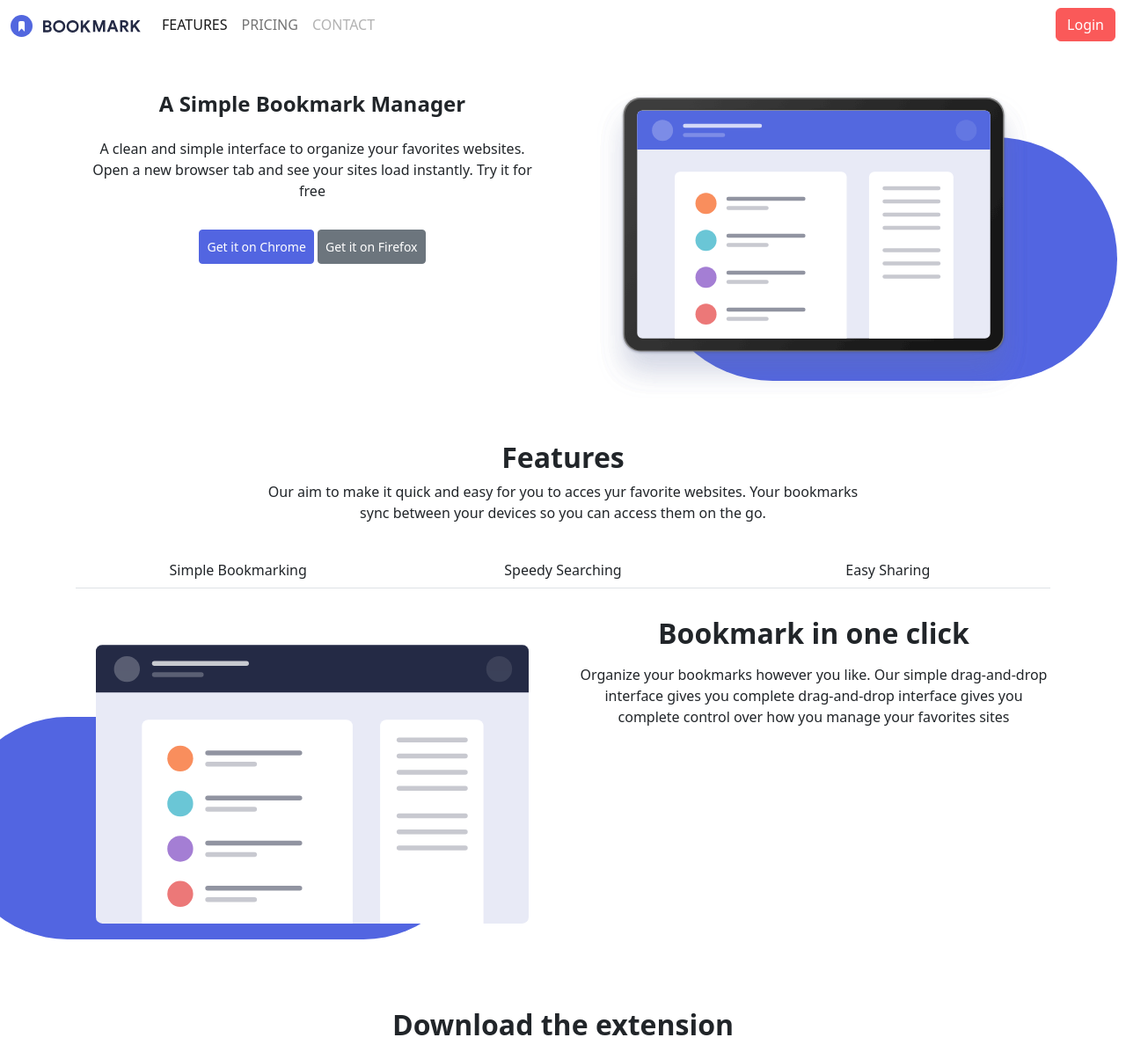
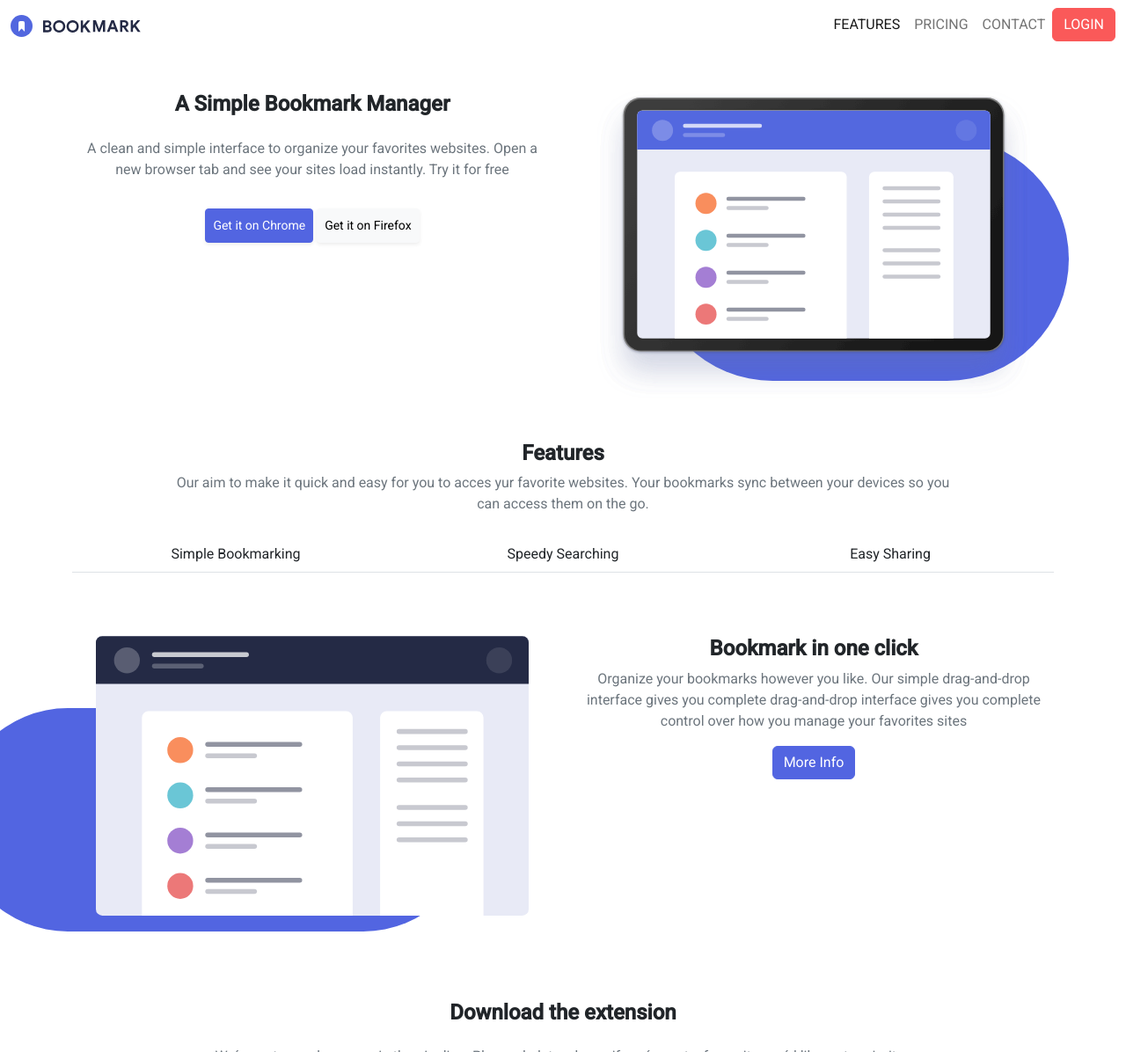
Before and after one commit to erikCandia/Sprint-2-React-IT-Academy, a website: page index.html in a window 1280 px wide. Shown: the top 1196 px of the page at 88% size. Drawn offline with nearby package versions, Linux system fonts and the light colour scheme.

Commit message:
Nivel 1 terminado

```diff
--- a/index.html
+++ b/index.html
@@ -5,6 +5,9 @@
   <meta http-equiv="X-UA-Compatible" content="IE=edge">
   <meta name="viewport" content="width=device-width, initial-scale=1.0">
   <title>Document</title>
+  <link rel="preconnect" href="https://fonts.googleapis.com">
+  <link rel="preconnect" href="https://fonts.gstatic.com" crossorigin>
+  <link href="https://fonts.googleapis.com/css2?family=Roboto:ital,wght@0,400;0,500;1,500&display=swap" rel="stylesheet">
   <!-- Linkeamos al archivo css -->
   <link rel="stylesheet" href="sass/custom.css">
 </head>
@@ -16,7 +19,8 @@
         <span class="navbar-toggler-icon"></span>
       </button>
       <div class="collapse navbar-collapse" id="navbarSupportedContent">
-        <ul class="navbar-nav me-auto mb-2 mb-lg-0">
+        <ul class="navbar-nav me-auto mb-2 mb-lg-0 w-100">
+          <li class="nav-item flex-fill"></li>
           <li class="nav-item">
             <a class="nav-link active" aria-current="page" href="#">FEATURES</a>
           </li>
@@ -24,11 +28,11 @@
             <a class="nav-link" href="#">PRICING</a>
           </li>
           <li class="nav-item">
-            <a class="nav-link disabled" href="#" tabindex="-1" aria-disabled="true">CONTACT</a>
+            <a class="nav-link" aria-current="page" href="#">CONTACT</a>
           </li>
         </ul>
         <form class="d-flex">
-          <button class="btn btn-danger text-white" type="submit">Login</button>
+          <button class="btn btn-danger text-white" type="submit">LOGIN</button>
         </form>
       </div>
     </div>
@@ -37,37 +41,37 @@
     <section class="container">
       <article class="row d-flex justify-content-center flex-row-reverse">
         <div class="primerFondo text-center col-12 col-md-6 col-lg-6">
-          <span class="fondo1 badge rounded-pill bg-primary">
+          <span class="fondo1 badge rounded-pill bg-primary col-10 col-sm-10 col-md-10">
           </span>
           <img class="pt-5" src="Imagenes/illustration-hero.svg" alt="">
         </div>
         <div class="col-12 col-md-6 col-lg-6">
           <div class="text-center col-12">
             <h4 class="pt-5 pb-2 fw-bolder">A Simple Bookmark Manager</h4>
-            <p class="text-center fw-light p-3 pt-2 fs-6">
+            <p class="text-center fw-light p-3 pt-2 fs-6 text-secondary">
               A clean and simple interface to organize your favorites websites. Open a new browser
               tab and see your sites load instantly. Try it for free
             </p>
           </div>
           <div class="text-center pb-3">
-            <button class="btn btn-primary btn-sm p-2" type="button">
+            <button class="btn btn-primary btn-sm p-2 shadow-sm">
               Get it on Chrome
             </button>
-            <button class="btn btn-secondary btn-sm p-2">
+            <button class="btn btn-light btn-sm p-2 shadow-sm">
               Get it on Firefox
             </button>
           </div>
         </div>
       </article>
       <article class="row justify-content-center pt-5 p-3">
-        <div class="row col-sm-8 col-md-8">
-          <h2 class="fw-bolder text-center">Features</h2>
-          <p class="text-center fw-light fs-6 col-12">
+        <div class="col-sm-8 col-md-8 col-lg-10">
+          <h4 class="fw-bolder text-center">Features</h4>
+          <p class="text-center fw-light fs-6 col-12 text-secondary">
             Our aim to make it quick and easy for you to acces yur favorite websites. Your
             bookmarks sync between your devices so you can access them on the go.
           </p>
         </div>
-        <div class="container pt-3">
+        <div class="container p-2">
             <ul class="row nav nav-tabs">
               <li class="nav-item text-center col-12 col-lg-4">
                 <a class="nav-link text-dark" href="#">Simple Bookmarking</a>
@@ -75,7 +79,7 @@
               <li class="nav-item text-center col-12 col-lg-4">
                 <a class="nav-link text-dark" href="#">Speedy Searching</a>
               </li>
-              <li class="nav-item text-center col-12 col-lg-4 ">
+              <li class="nav-item text-center col-12 col-lg-4">
                 <a class="nav-link text-dark" href="#">Easy Sharing</a>
               </li>
             </ul>
@@ -88,8 +92,8 @@
           <img class="pt-5" src="Imagenes/illustration-features-tab-1.svg" alt="">
         </div>
         <div class="text-center col-12 col-md-6 col-lg-6 pb-5">
-          <h2 class="pt-3 pb-2 fw-bolder">Bookmark in one click</h2>
-          <p class="text-center fw-light fs-6">
+          <h4 class="pt-5 fw-bolder">Bookmark in one click</h4>
+          <p class="text-center fw-light fs-6 text-secondary">
             Organize your bookmarks however you like. Our simple drag-and-drop interface gives
             you complete drag-and-drop interface gives you complete control over how you manage
             your favorites sites
@@ -99,8 +103,8 @@
       </article>
       <article>
         <div class="text-center col-12">
-          <h2 class="pt-5 pb-2 fw-bolder">Download the extension</h2>
-          <p class="text-center fw-light fs-6 p-3 pt-2">
+          <h4 class="pt-5 pb-2 fw-bolder">Download the extension</h4>
+          <p class="text-center fw-light fs-6 px-5 pt-2 text-secondary">
             We´ve got more browsers in the pipeline. Please do let us know if you´ve
             got a favourite you´d like us to prioritze
           </p>
@@ -144,8 +148,8 @@
       </article>
       <article>
         <div class="text-center col-12">
-          <h2 class="pt-5 pb-2 fw-bolder">Frequently Asked Questions</h2>
-          <p class="text-center fw-light fs-6 p-3 pt-2">
+          <h4 class="pt-5 pb-2 fw-bolder">Frequently Asked Questions</h4>
+          <p class="text-center fw-light fs-6 px-5 pt-2 text-secondary">
             Here are some of our FAQs. If you have any other questions you'd like answered please
             feel free to email us
           </p>
--- a/sass/custom.scss
+++ b/sass/custom.scss
@@ -1,6 +1,16 @@
-// scss-docs-start theme-color-variables
+//Personalizando el tipo de letra
+$font-family-sans-serif: 'Roboto', sans-serif;
+
+// scss-docs-start theme-color-variables color de texo
 $primary: #5265E1;
 $danger:  #FA5959;
+// scss-docs-start accordion-variables
+$accordion-button-icon:         url("../Imagenes/icon-arrow.svg");
+$accordion-button-active-icon:  url("../Imagenes/icon-arrow.svg");
+// scss-docs-end accordion-variables
+
+//Personalizando el active de tabs
+
 
 .primerFondo, .segundoFondo, .arrow{
   position: relative;
@@ -33,7 +43,7 @@ $danger:  #FA5959;
   display: none;/*desaparece*/
 }
 /********************** CSS TABLET ****************************************/
-@media(min-width:768px){
+@media(min-width:767px){
   .fondo1{
     bottom:140px;
     right:-60px;
@@ -43,6 +53,7 @@ $danger:  #FA5959;
     left:-120px;
   }
 }
+/********************** CSS PORTATIL ****************************************/
 @media(min-width:992px){
   .fondo1{
     bottom:20px;
@@ -50,6 +61,14 @@ $danger:  #FA5959;
   .fondo2{
     bottom:30px;
   }
+  /*CSS del button  de Bookmark*/
+  #btnBookmark{
+    display: inline;/*desaparece*/
+  }
+  .parrafo{
+    text-align: left;
+  }
 }
 
+
 @import "../node_modules/bootstrap/scss/bootstrap";
```
Also changed, not shown: sass/custom.css, 1 other file.
